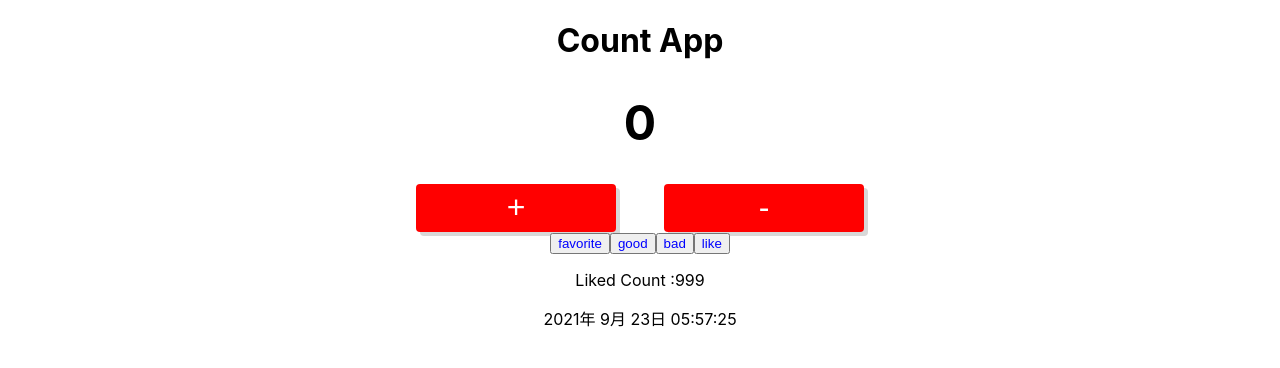
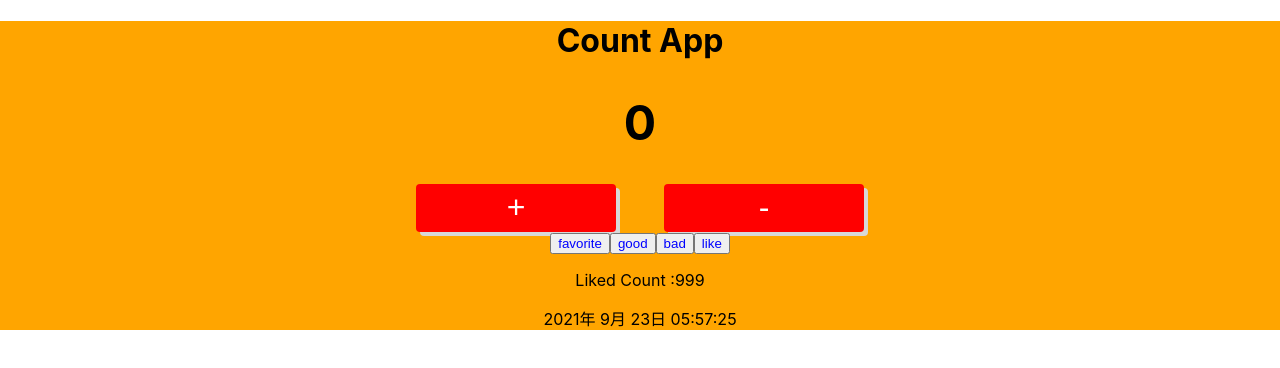
Before and after one commit to Yuki326/count_app, a React (Create React App) app: page / in a window 1280 px wide. Shown: the top 368 px of the page. Built offline with nearby package versions, Linux system fonts and the light colour scheme.

Commit message:
背景色をオレンジに変更

```diff
--- a/src/App.css
+++ b/src/App.css
@@ -1,5 +1,6 @@
 .App {
   text-align: center;
+  background-color:orange;
 }
 
 .App-logo {
```
